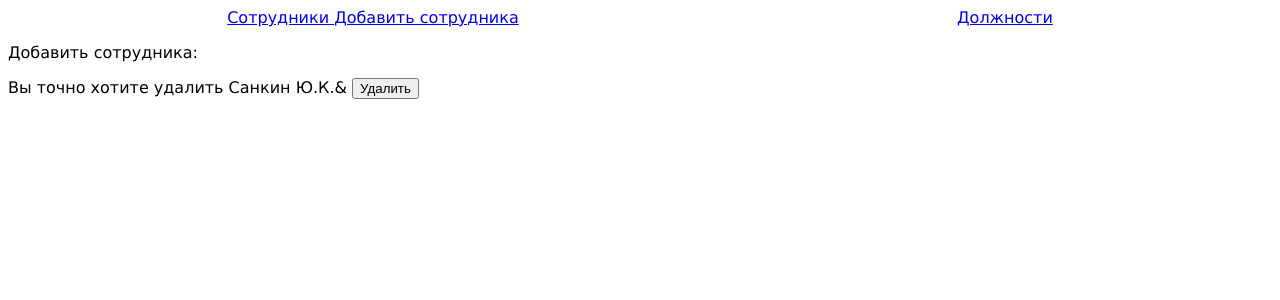
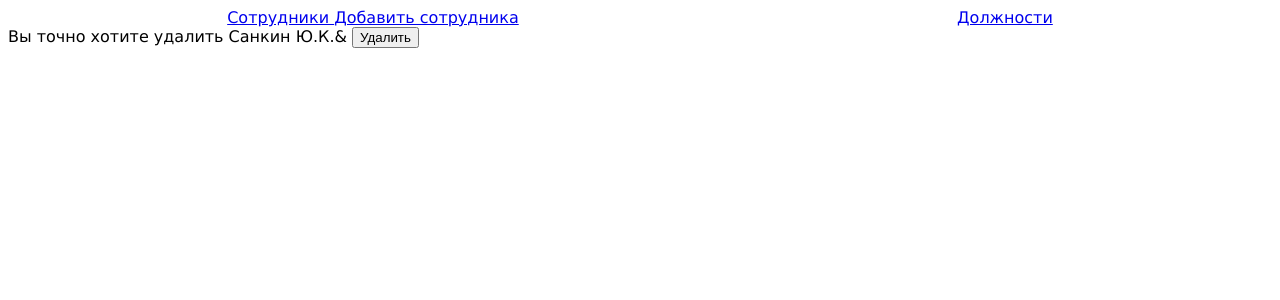
Before and after one commit to ExizMan/testapp, a Django app: template testtask/baseapp/templates/baseapp/del_employee.html in a window 1280 px wide. Shown: the top 300 px of the page. Run offline with Django 4.2, Linux system fonts and the light colour scheme; the template is opened without the code that fills it: values that come from a table or form of the project are taken from there, others are empty; data comes from the database, SQL or seed files in the repository; parts of the project's set-up code (start-up, migrations or seed data) failed here and were passed over.

Commit message:
in processhg

```diff
--- a/testtask/baseapp/templates/baseapp/del_employee.html
+++ b/testtask/baseapp/templates/baseapp/del_employee.html
@@ -3,7 +3,7 @@
 
 {% extends "baseapp/base.html" %}
 {% block content %}
-    <p>Добавить сотрудника:</p>
+
 <form method="post" action="{% url 'baseapp:del_employee' employee.id %}">
     {% csrf_token %}
     Вы точно хотите удалить {{employee}}&
--- a/testtask/baseapp/urls.py
+++ b/testtask/baseapp/urls.py
@@ -3,10 +3,11 @@ from . import views
 
 app_name = 'baseapp'
 urlpatterns = [
+    path('',views.index, name="index"),
     path('employees',views.employees, name='employees'),
     path('professions',views.professions,name='professions'),
     path('employees/<int:emp_id>/',views.employee, name="employee"),
-    path('employees/<int:emp_id>/delete',views.del_employee(), name="del_employee"),
+    path('employees/<int:emp_id>/delete',views.del_employee, name="del_employee"),
     path('employees/new_employee/',views.new_employee, name="new_employee"),
 
 
```
